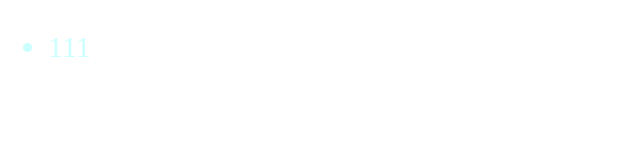
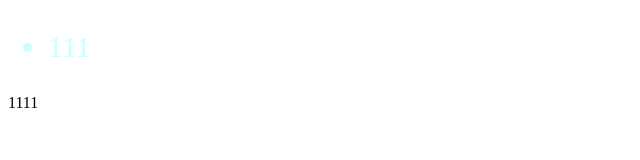
Before and after one commit to WangZiwei520/test, a plain HTML site: page index.html in a window 1280 px wide. Shown: the full height of the page, 0-640 px from the left. Drawn offline with Linux system fonts and the light colour scheme.

Commit message:
在vscode中使用git

```diff
--- a/index.html
+++ b/index.html
@@ -15,5 +15,6 @@
     <ul>
         <li>111</li>
     </ul>
+    <div>1111</div>
 </body>
 </html>
```
